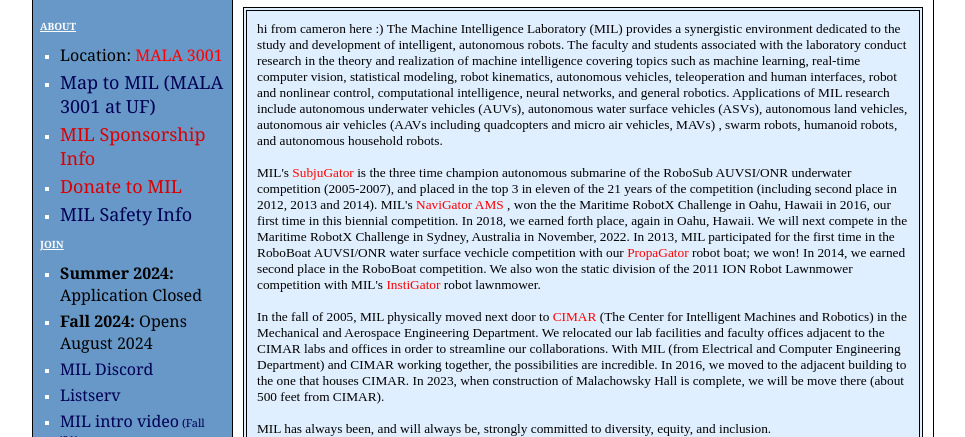
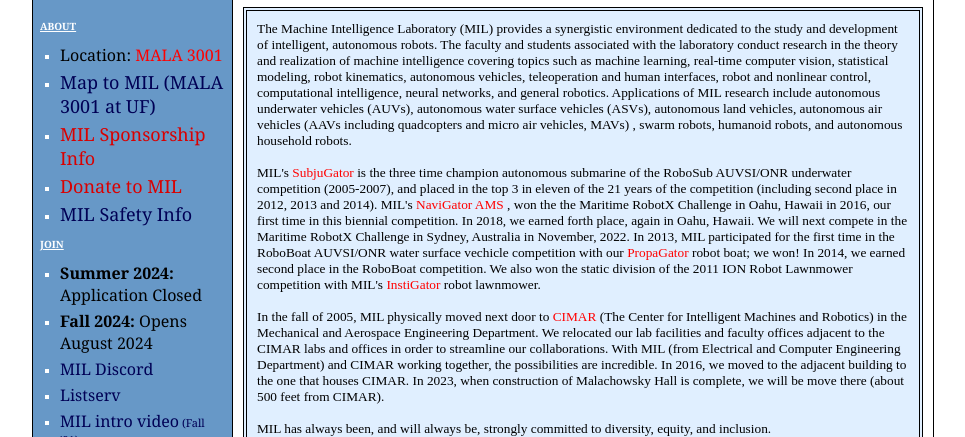
Before and after one commit to uf-mil/mil.ufl.edu, a plain HTML site: page index.html in a window 1280 px wide. Shown: the part 363-800 px from the top of the page, without its empty margins (157-1122 px from the left). Drawn offline with Linux system fonts and the light colour scheme.

Commit message:
back to normal

```diff
--- a/index.html
+++ b/index.html
@@ -233,13 +233,12 @@
                       <tr>
                         <td>
                           <small>
-                            hi from cameron here :) The Machine Intelligence
-                            Laboratory (MIL) provides a synergistic environment
-                            dedicated to the study and development of
-                            intelligent, autonomous robots. The faculty and
-                            students associated with the laboratory conduct
-                            research in the theory and realization of machine
-                            intelligence covering topics such as machine
+                            The Machine Intelligence Laboratory (MIL) provides a
+                            synergistic environment dedicated to the study and
+                            development of intelligent, autonomous robots. The
+                            faculty and students associated with the laboratory
+                            conduct research in the theory and realization of
+                            machine intelligence covering topics such as machine
                             learning, real-time computer vision, statistical
                             modeling, robot kinematics, autonomous vehicles,
                             teleoperation and human interfaces, robot and
```
